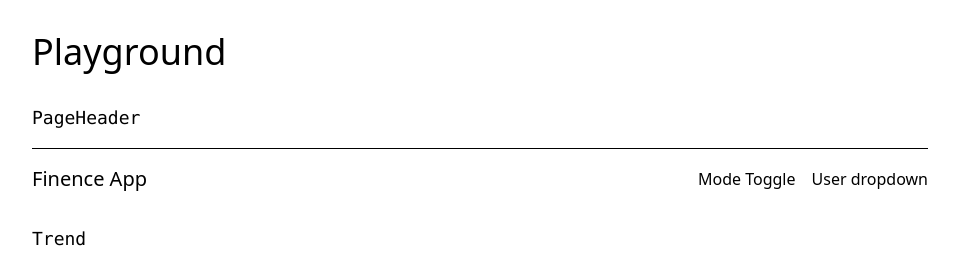
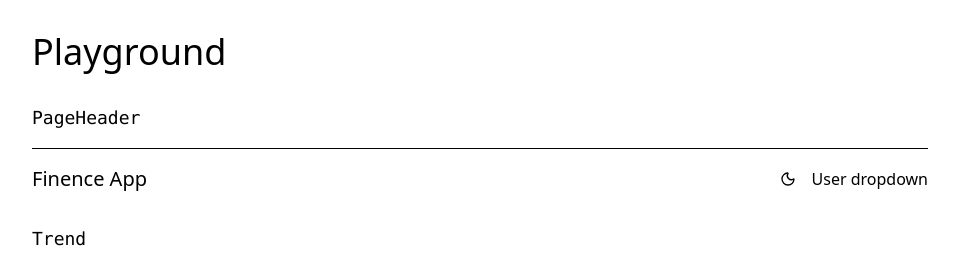
Before and after one commit to MorielMauni/Learning-FinanceApp-NextJS, a Next.js app: page /playground in a window 1280 px wide. Shown: the top 257 px of the page, without its empty margins (160-1119 px from the left). Built offline with nearby package versions, Linux system fonts and the light colour scheme; no server answers.

Commit message:
Add: light\dark toggle

```diff
--- a/app/globals.css
+++ b/app/globals.css
@@ -1,5 +1,7 @@
 @import "tailwindcss";
 @plugin "@tailwindcss/forms";
+
+@custom-variant dark (&:where(.dark, .dark *));
 
 body {
   @apply container mx-auto max-w-4xl bg-white text-black dark:bg-slate-950 dark:text-slate-100;
--- a/app/layout.js
+++ b/app/layout.js
@@ -1,5 +1,7 @@
 import { Geist, Geist_Mono } from "next/font/google";
 import "./globals.css";
+import useServerDarkMode from "@/hooks/user-server-dark-mode";
+import { Providers } from "./providers";
 
 const geistSans = Geist({
   variable: "--font-geist-sans",
@@ -17,12 +19,17 @@
 };
 
 export default function RootLayout({ children }) {
+  const theme = useServerDarkMode()
   return (
     <html
       lang="en"
-      className={`${geistSans.variable} ${geistMono.variable} h-full antialiased`}
+      className={`${geistSans.variable} ${geistMono.variable} h-full antialiased ${theme}`}
     >
-      <body className="min-h-full flex flex-col">{children}</body>
+      <body className="min-h-full flex flex-col">
+        <Providers>
+          {children}
+        </Providers>
+      </body>
     </html>
   );
 }
--- /dev/null
+++ b/app/providers.js
@@ -0,0 +1,7 @@
+"use client";
+
+import { CookiesProvider } from "react-cookie";
+
+export function Providers({ children }) {
+  return <CookiesProvider>{children}</CookiesProvider>;
+}
--- /dev/null
+++ b/components/dark-mode-toggle.js
@@ -0,0 +1,27 @@
+"use client";
+
+import useDarkMode from "@/hooks/use-dark-mode";
+import Button from "./button";
+import { Moon, Sun } from "lucide-react";
+
+export default function DarkModeToggle({ defaultMode = "dark" }) {
+  const { theme, toggleTheme } = useDarkMode(defaultMode);
+
+  // 1. Check your browser console to see what this prints!
+  console.log("Current theme state is:", theme);
+
+  return (
+    <Button
+      variant="ghost"
+      size="sm"
+      onClick={toggleTheme}
+      className="bg-red-500 text-white flex items-center gap-2 p-2 border-2 border-black"
+    >
+      {theme === "dark" ? (
+        <Sun className="w-4 h-4" />
+      ) : (
+        <Moon className="w-4 h-4" />
+      )}
+    </Button>
+  );
+}
--- a/components/header.js
+++ b/components/header.js
@@ -1,6 +1,9 @@
 import Link from "next/link";
+import DarkModeToggle from "./dark-mode-toggle";
+import useServerDarkMode from "@/hooks/user-server-dark-mode";
 
 export default function PageHeader({className}) {
+  const theme = useServerDarkMode()
   return (
     <header className={`flex justify-between items-center ${className}`}>
       <Link
@@ -11,7 +14,7 @@
       </Link>
 
       <div className="flex items-center space-x-4">
-        <div>Mode Toggle</div>
+        <DarkModeToggle defaultMode={theme}/>
         <div>User dropdown</div>
       </div>
     </header>
--- /dev/null
+++ b/hooks/use-dark-mode.js
@@ -0,0 +1,22 @@
+'use client'
+import { useState } from "react";
+import { useCookies } from "react-cookie";
+
+const useDarkMode = (defaultTheme = "dark") => {
+  const [theme, setTheme] = useState(defaultTheme);
+  const [_, setCookie] = useCookies(["theme"]);
+
+  const setAndSaveTheme = (theme) => {
+    setTheme(theme);
+    document.documentElement.classList.remove("light", "dark");
+    document.documentElement.classList.add(theme);
+    setCookie("theme", theme);
+  };
+  const toggleTheme = () => {
+    setAndSaveTheme(theme === "dark" ? "light" : "dark");
+  };
+
+  return { theme, toggleTheme };
+};
+
+export default useDarkMode;
--- /dev/null
+++ b/hooks/user-server-dark-mode.js
@@ -0,0 +1,11 @@
+import { cookies } from "next/headers";
+
+const useServerDarkMode = async (defaultTheme = "dark") => {
+  // 1. Await the cookie store first
+  const cookieStore = await cookies();
+
+  // 2. Then safely call .get() on the resolved store
+  return cookieStore.get("theme")?.value ?? defaultTheme;
+};
+
+export default useServerDarkMode;
--- a/package.json
+++ b/package.json
@@ -12,6 +12,7 @@
     "lucide-react": "^1.24.0",
     "next": "16.2.10",
     "react": "19.2.4",
+    "react-cookie": "^8.1.2",
     "react-dom": "19.2.4"
   },
   "devDependencies": {
```
Also changed, not shown: 1 other file (tests, documents, lock files or other folders).
